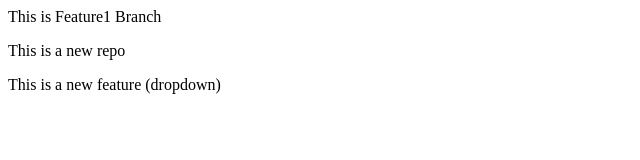
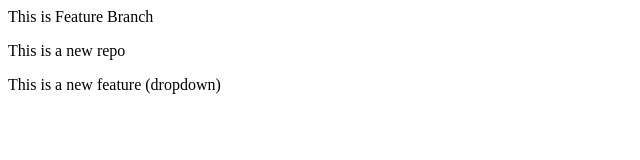
Before and after one commit to sayan-kgp/LocalRepo, a plain HTML site: page index.html in a window 1280 px wide. Shown: the full height of the page, 0-640 px from the left. Drawn offline with Linux system fonts and the light colour scheme.

Commit message:
Feature branch rename

```diff
--- a/index.html
+++ b/index.html
@@ -1,3 +1,3 @@
-<p>This is Feature1 Branch</p>
+<p>This is Feature Branch</p>
 <p>This is a new repo</p>
 <p>This is a new feature (dropdown)</p>
```
